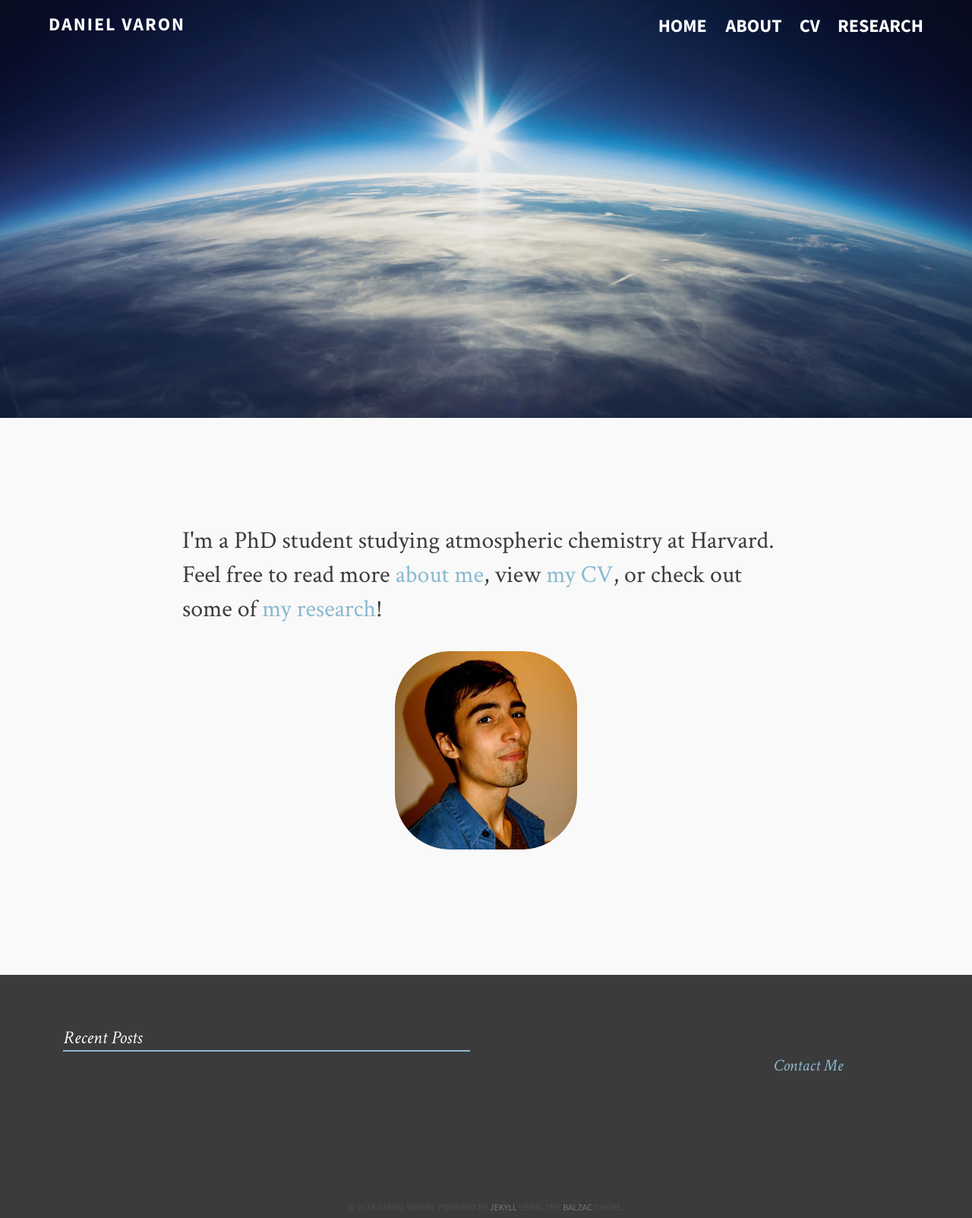
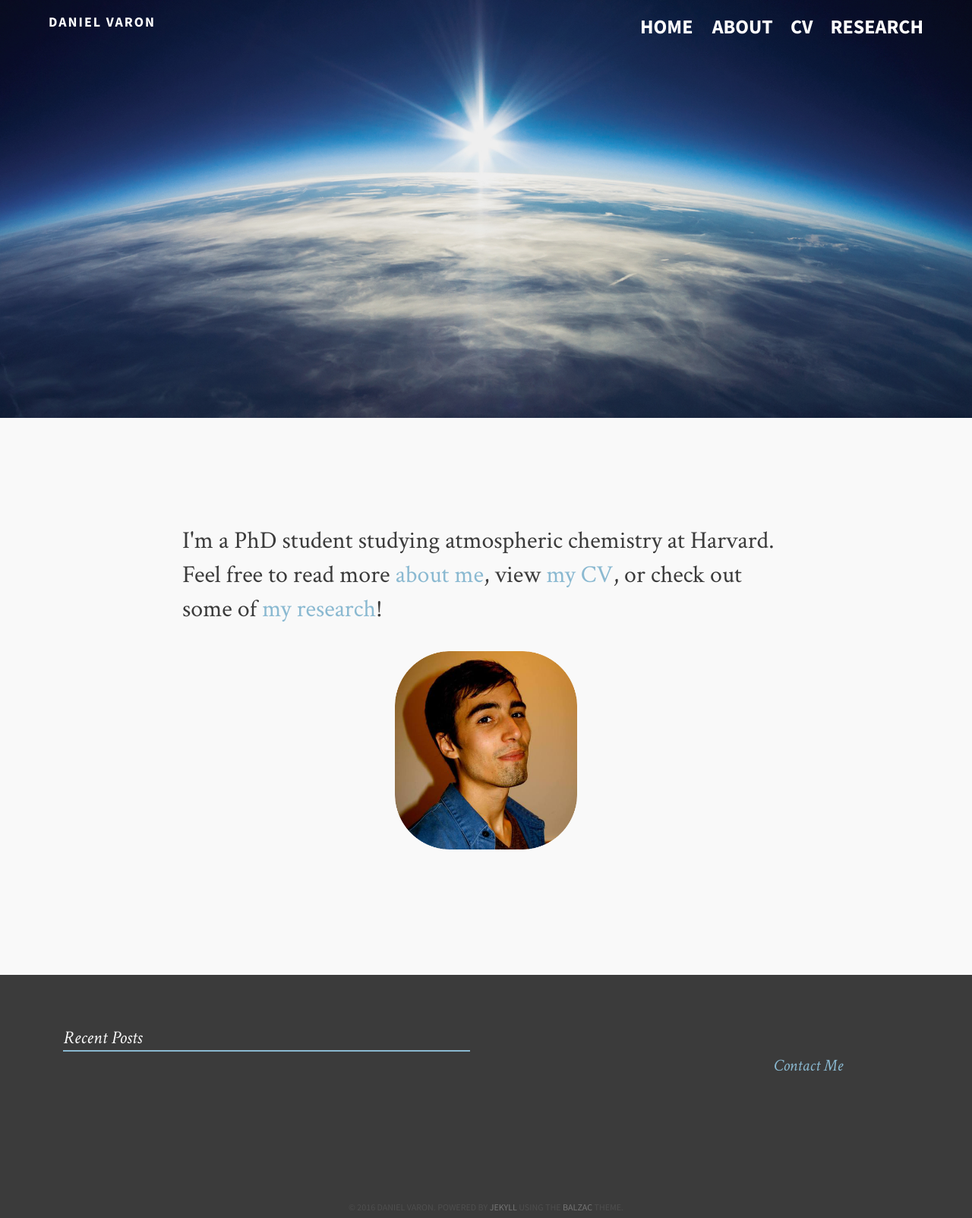
Before and after one commit to djvaron/djvaron.github.io, a Jekyll site: the page built from index.md, in a window 1280 px wide. Shown: the whole page at 76% size. Built offline with Jekyll 4.4.1, drawn with Linux system fonts in a browser that asks for light colours.

Commit message:
Update _styles.scss

```diff
--- a/_sass/_styles.scss
+++ b/_sass/_styles.scss
@@ -223,7 +223,7 @@ header.site-header hgroup {
   padding-left: 5vw;
   h1 {
       font-weight: 700;
-      font-size: 24px;
+      font-size: 18px;
       line-height: 100%;
       color: $accent;
       letter-spacing: 2px;
@@ -247,7 +247,7 @@ header.site-header nav {
   @include clearfix;
 
   ul li {
-    font-size: 24px;
+    font-size: 26px;
     text-transform: uppercase;
     display: inline;
     font-weight: bold;
```
